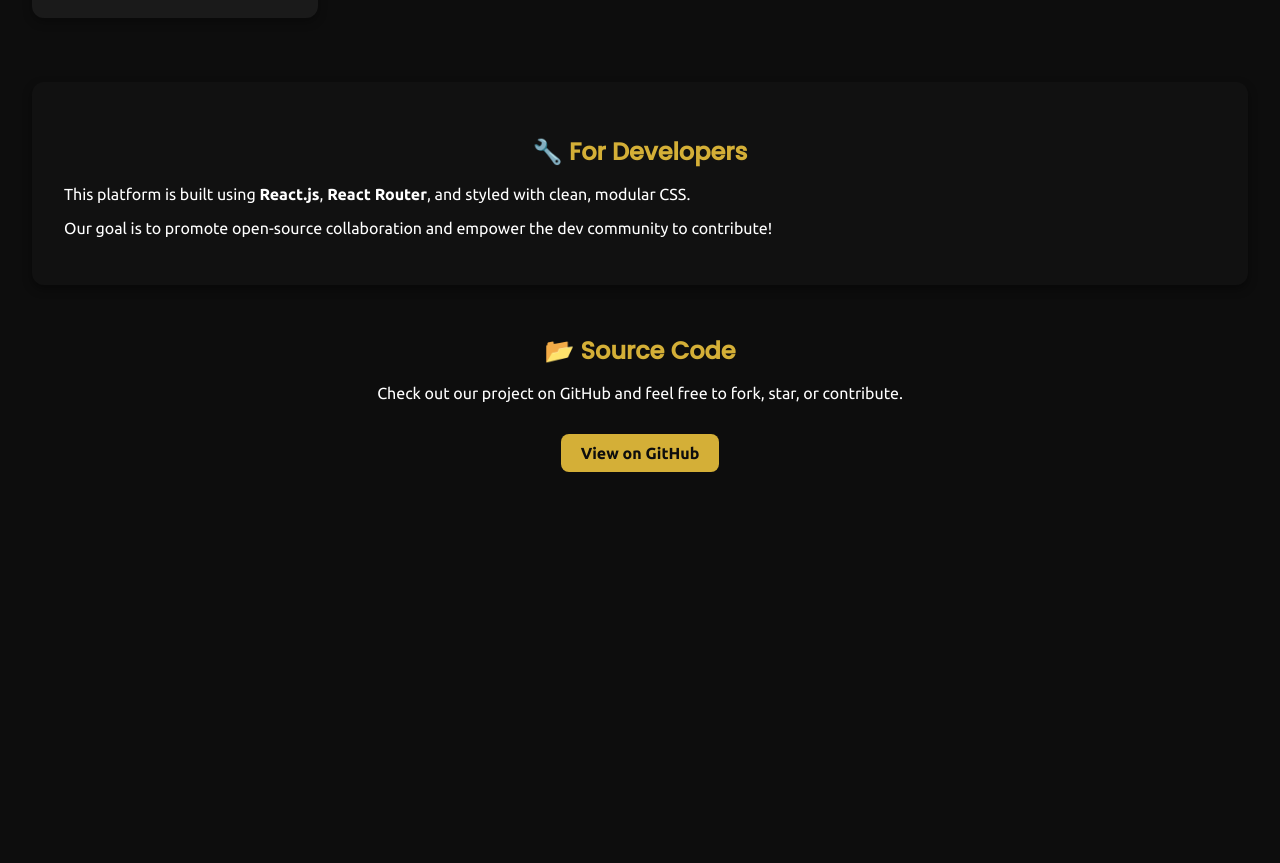
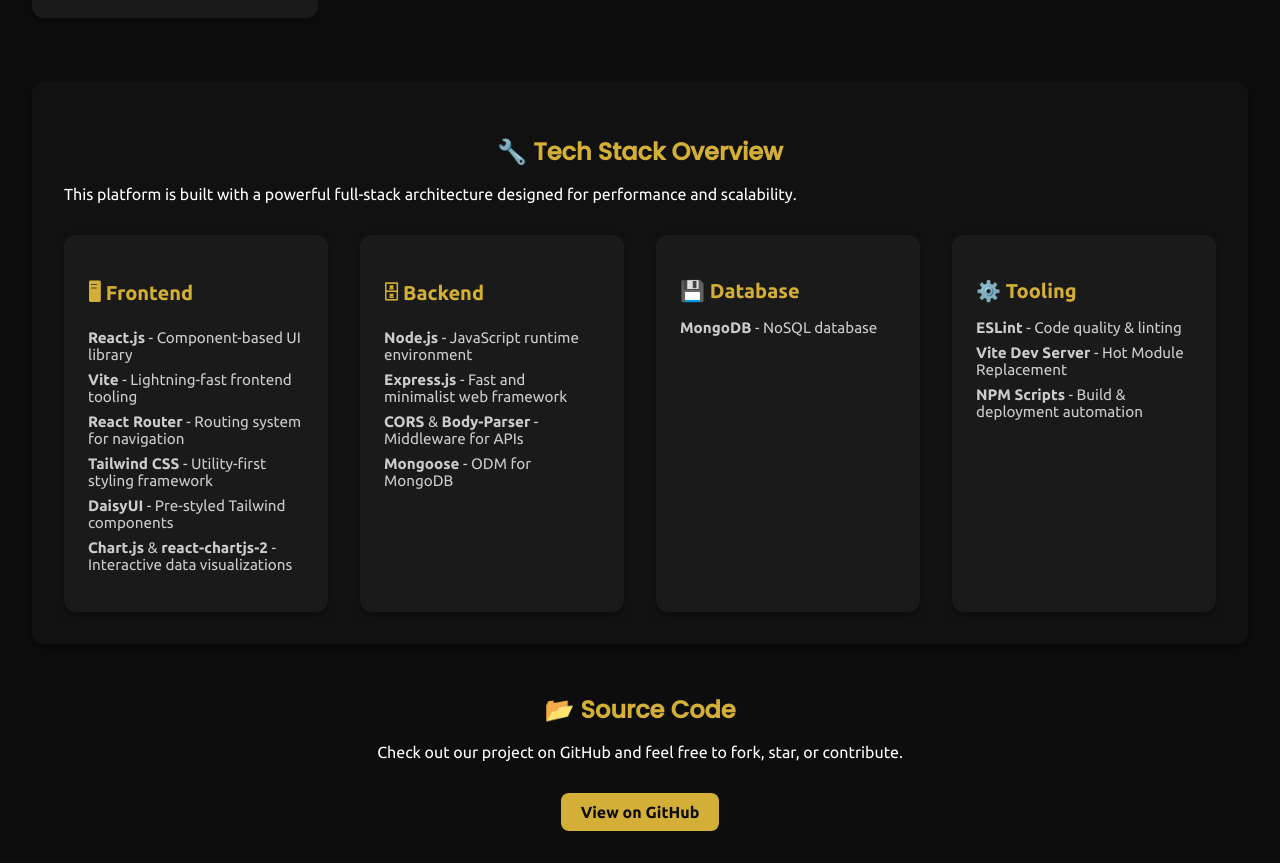
Before and after one commit to divyanshu-dugar/Fin-Craft-Studios, a React (Vite) app in the folder client/: page / in a window 1280 px wide. Shown: the part 880-1743 px from the top of the page. Before the commit the page ends 1384 px from the top, so only its background shows below. Built offline with nearby package versions, Linux system fonts and the light colour scheme.

Commit message:
made home page display tech stack

```diff
--- a/client/src/Home.css
+++ b/client/src/Home.css
@@ -116,3 +116,34 @@
   .github-button:hover {
     background-color: #f0ca5c;
   }
+
+  .tech-stack-grid {
+    display: grid;
+    grid-template-columns: repeat(auto-fit, minmax(220px, 1fr));
+    gap: 2rem;
+    margin-top: 2rem;
+  }
+
+  .tech-column {
+    background-color: #1a1a1a;
+    padding: 1.5rem;
+    border-radius: 12px;
+    box-shadow: 0 4px 10px rgba(0,0,0,0.3);
+  }
+
+  .tech-column h3 {
+    color: #d4af37;
+    margin-bottom: 1rem;
+    font-size: 1.25rem;
+  }
+
+  .tech-column ul {
+    list-style-type: none;
+    padding: 0;
+    font-size: 0.95rem;
+  }
+
+  .tech-column ul li {
+    margin-bottom: 0.5rem;
+    color: #ccc;
+  }
--- a/client/src/HomePage.jsx
+++ b/client/src/HomePage.jsx
@@ -41,14 +41,50 @@
 
       {/* Developer Section */}
       <section className="home-developers">
-        <h2>🔧 For Developers</h2>
-        <p>
-          This platform is built using <strong>React.js</strong>, <strong>React Router</strong>, and styled with clean, modular CSS.
-        </p>
-        <p>
-          Our goal is to promote open-source collaboration and empower the dev community to contribute!
-        </p>
+        <h2>🔧 Tech Stack Overview</h2>
+        <p>This platform is built with a powerful full-stack architecture designed for performance and scalability.</p>
+
+        <div className="tech-stack-grid">
+          <div className="tech-column">
+            <h3>🖥 Frontend</h3>
+            <ul>
+              <li><strong>React.js</strong> - Component-based UI library</li>
+              <li><strong>Vite</strong> - Lightning-fast frontend tooling</li>
+              <li><strong>React Router</strong> - Routing system for navigation</li>
+              <li><strong>Tailwind CSS</strong> - Utility-first styling framework</li>
+              <li><strong>DaisyUI</strong> - Pre-styled Tailwind components</li>
+              <li><strong>Chart.js</strong> & <strong>react-chartjs-2</strong> - Interactive data visualizations</li>
+            </ul>
+          </div>
+
+          <div className="tech-column">
+            <h3>🗄 Backend</h3>
+            <ul>
+              <li><strong>Node.js</strong> - JavaScript runtime environment</li>
+              <li><strong>Express.js</strong> - Fast and minimalist web framework</li>
+              <li><strong>CORS</strong> & <strong>Body-Parser</strong> - Middleware for APIs</li>
+              <li><strong>Mongoose</strong> - ODM for MongoDB</li>
+            </ul>
+          </div>
+
+          <div className="tech-column">
+            <h3>💾 Database</h3>
+            <ul>
+              <li><strong>MongoDB</strong> - NoSQL database</li>
+            </ul>
+          </div>
+
+          <div className="tech-column">
+            <h3>⚙️ Tooling</h3>
+            <ul>
+              <li><strong>ESLint</strong> - Code quality & linting</li>
+              <li><strong>Vite Dev Server</strong> - Hot Module Replacement</li>
+              <li><strong>NPM Scripts</strong> - Build & deployment automation</li>
+            </ul>
+          </div>
+        </div>
       </section>
+
 
       {/* GitHub Section */}
       <section className="home-github">
```
